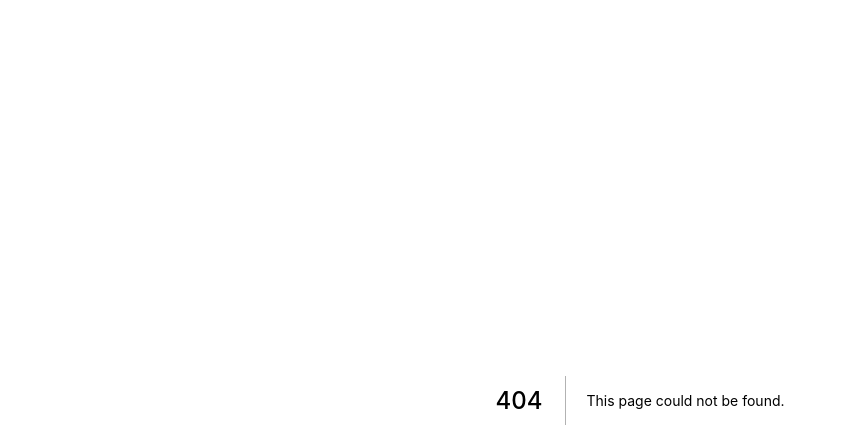
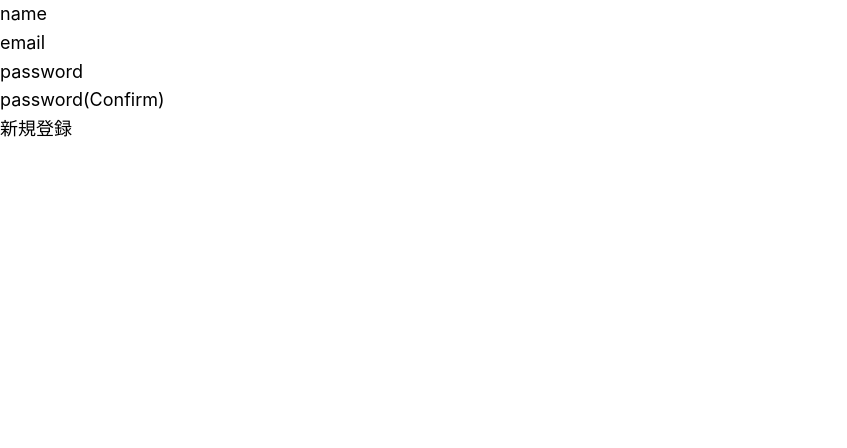
Before and after one commit to Yusuke-Ijima2/portfolio-front, a Next.js app in the folder src/: page /users/auth/sign-up in a window 1280 px wide. Before the commit this address had no page. Shown: the top 448 px of the page, without its empty margins (0-847 px from the left). Built offline with nearby package versions, Linux system fonts and the light colour scheme.

Commit message:
cookieの設定以外完了 #1

```diff
--- a/src/components/layout.tsx
+++ b/src/components/layout.tsx
@@ -9,8 +9,6 @@ export const siteTitle = "Next.js Sample Website";
 
 export default function Layout(props) {
   const { children, home } = props;
-  console.log(home);
-
   return (
     <div className={styles.container}>
       <Head>
--- /dev/null
+++ b/src/lib/api/client.ts
@@ -0,0 +1,27 @@
+import applyCaseMiddleware from "axios-case-converter";
+import axios from "axios";
+
+// applyCaseMiddleware:
+// axiosで受け取ったレスポンスの値をスネークケース→キャメルケースに変換
+// または送信するリクエストの値をキャメルケース→スネークケースに変換してくれるライブラリ
+
+// ヘッダーに関してはケバブケースのままで良いので適用を無視するオプションを追加
+// const options = {
+//   ignoreHeaders: true,
+// };
+
+// const client =
+//   axios.create({
+//     baseURL: "http://localhost:8000/api/v1/",
+//   }),
+// import axios from "axios";
+
+export const client = axios.create({
+  baseURL: "http://localhost:8000/api/v1",
+  responseType: "json",
+  headers: {
+    "Content-Type": "application/json",
+  },
+});
+
+export default client;
--- /dev/null
+++ b/src/lib/api/user/auth.ts
@@ -0,0 +1,18 @@
+import { SignUpParams, SignInParams } from "types/index";
+import client from "lib/api/client";
+
+export const signUp = (params: SignUpParams) => {
+  try {
+    return client.post("auth", params);
+  } catch (err) {
+    alert(err);
+  }
+};
+
+export const signIn = (params: SignInParams) => {
+  try {
+    return client.post("auth/sign_in", params);
+  } catch (err) {
+    alert(err);
+  }
+};
--- a/src/package.json
+++ b/src/package.json
@@ -14,6 +14,7 @@
     "@typescript-eslint/eslint-plugin": "^5.30.7",
     "@typescript-eslint/parser": "^5.30.7",
     "axios": "^0.27.2",
+    "axios-case-converter": "^0.9.0",
     "date-fns": "^2.28.0",
     "dotenv": "^16.0.1",
     "eslint-config-prettier": "^8.5.0",
@@ -25,6 +26,7 @@
     "next": "12.2.2",
     "react": "18.2.0",
     "react-dom": "18.2.0",
+    "react-hook-form": "^7.34.2",
     "swr": "^1.3.0"
   },
   "devDependencies": {
--- /dev/null
+++ b/src/pages/users/auth/sign-up.tsx
@@ -0,0 +1,113 @@
+import React from "react";
+import { useForm } from "react-hook-form";
+import { SignUpParams } from "types/index";
+import { signUp } from "lib/api/user/auth";
+import { useRouter } from "next/router";
+
+const SignUp: React.FC = () => {
+  const router = useRouter();
+  const {
+    register,
+    handleSubmit,
+    formState: { errors },
+  } = useForm<SignUpParams>({
+    mode: "onSubmit",
+    defaultValues: {
+      name: "",
+      email: "",
+      password: "",
+      passwordConfirmation: "",
+    },
+  });
+
+  const onSubmit = handleSubmit(async (data: SignUpParams) => {
+    const res = await signUp(data);
+    // 200 が返ってきたら登録成功
+    if (res?.status === 200) {
+      alert("ユーザー登録完了");
+      router.push({
+        pathname: "/",
+      });
+    }
+  });
+
+  return (
+    <>
+      <div>
+        <form onSubmit={onSubmit}>
+          <div>
+            <label>name</label>
+            <input
+              className="border-2 border-black"
+              id="name"
+              type="text"
+              {...register("name", {
+                required: "※必須項目です",
+                maxLength: {
+                  value: 20,
+                  message: "※20文字以内で入力してください",
+                },
+              })}
+            />
+            <span>{errors.name?.message}</span>
+            <br></br>
+
+            <label>email</label>
+            <input
+              className="border-2 border-black"
+              id="email"
+              type="email"
+              {...register("email", {
+                required: "※必須項目です",
+                maxLength: {
+                  value: 50,
+                  message: "※50文字以内で入力してください",
+                },
+              })}
+            />
+            <span>{errors.email?.message}</span>
+
+            <br></br>
+            <label>password</label>
+            <input
+              className="border-2 border-black"
+              id="password"
+              type="password"
+              {...register("password", {
+                required: "※必須項目です",
+                minLength: {
+                  value: 6,
+                  message: "6文字以上で入力してください",
+                },
+              })}
+            />
+            <span>{errors.password?.message}</span>
+            <br></br>
+
+            <label>password(Confirm)</label>
+            <input
+              className="border-2 border-black"
+              id="passwordConfirmation"
+              type="password"
+              {...register("passwordConfirmation", {
+                required: "※必須項目です",
+                minLength: {
+                  value: 6,
+                  message: "※6文字以上で入力してください",
+                },
+              })}
+            />
+            <span>{errors.passwordConfirmation?.message}</span>
+
+            <br></br>
+            <button className="border-2 border-black" type="submit">
+              新規登録
+            </button>
+          </div>
+        </form>
+      </div>
+    </>
+  );
+};
+
+export default SignUp;
--- a/src/tsconfig.json
+++ b/src/tsconfig.json
@@ -13,7 +13,8 @@
     "resolveJsonModule": true,
     "isolatedModules": true,
     "jsx": "preserve",
-    "moduleResolution": "node"
+    "moduleResolution": "node",
+    "baseUrl": "./"
   },
   "include": [
     "next-env.d.ts",
```
Also changed, not shown: src/lib/api/user/crud.ts (added, +12 -0 lines), src/pages/users/auth/sign-in.tsx (added, +83 -0 lines), src/pages/users/index.tsx (added, +37 -0 lines), src/types/index.ts (added, +27 -0 lines), 2 other files (tests, documents, lock files or other folders).
